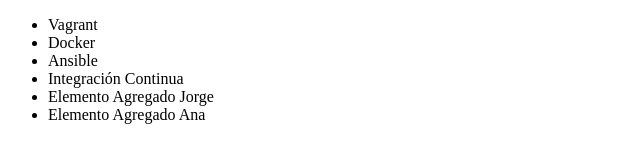
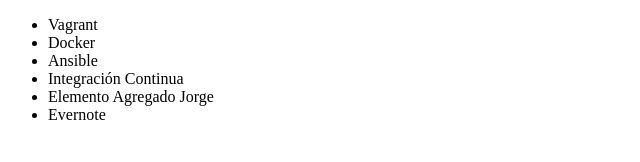
Before and after one commit to jorge-tolentinog/alura-git, a plain HTML site: page index.html in a window 1280 px wide. Shown: the whole page, without its empty margins (0-640 px from the left). Drawn offline with Linux system fonts and the light colour scheme.

Commit message:
Agregando curso de Evernote

```diff
--- a/index.html
+++ b/index.html
@@ -11,7 +11,7 @@
             <li>Ansible</li>
             <li>Integración Continua</li>
             <li>Elemento Agregado Jorge</li>
-            <li>Elemento Agregado Ana</li>
+            <li>Evernote</li>
         </ul>
     </body>
 </html>
```
